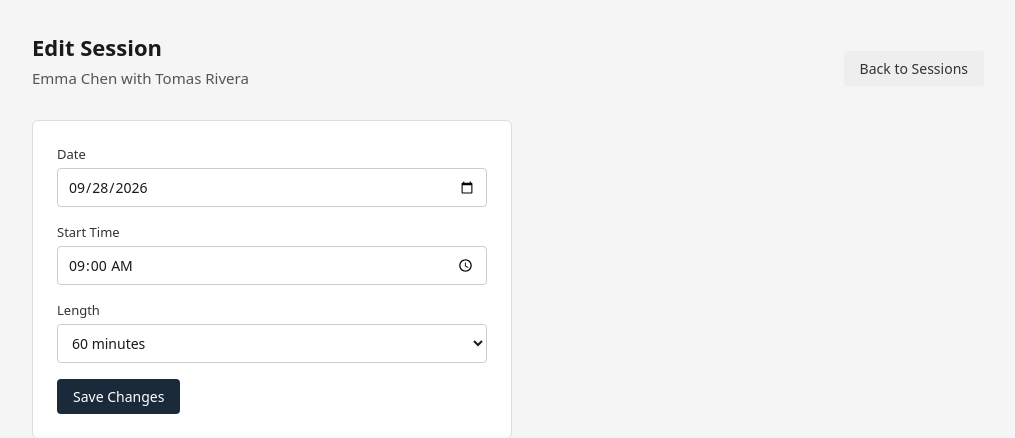
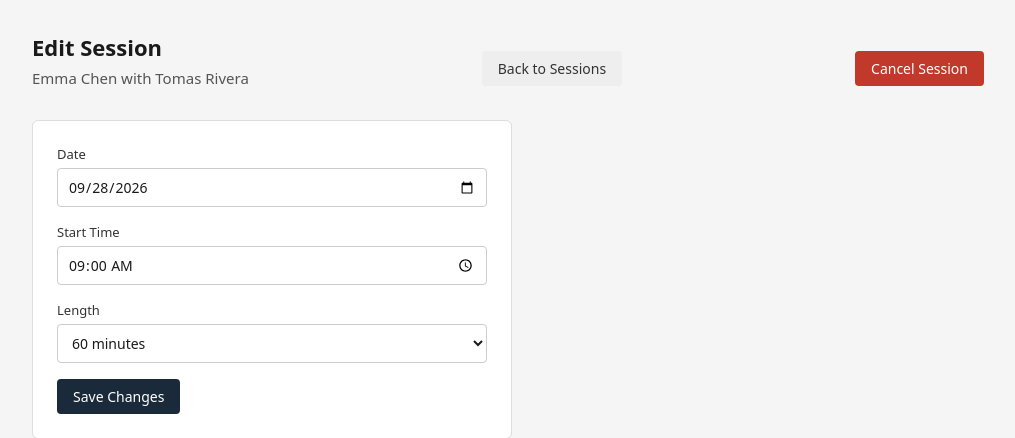
Before and after one commit to Deon37/redgum-tutoring-a3, a Flask app: page /sessions/1/edit in a window 1280 px wide. Shown: the part 52-490 px from the top of the page, without its empty margins (132-1147 px from the left). Run offline with Flask 3, Linux system fonts and the light colour scheme; data comes from the database, SQL or seed files in the repository; parts of the project's set-up code (start-up, migrations or seed data) failed here and were passed over.

Commit message:
feat: cancel session (MSD426OL2-89)

```diff
--- a/app.py
+++ b/app.py
@@ -202,6 +202,16 @@ def session_detail(session_id):
     return render_template('session_detail.html', session=session)
 
 
+@app.route('/sessions/<int:session_id>/cancel', methods=['POST'])
+def cancel_session(session_id):
+    session = database.get_session(session_id)
+    if session is None:
+        abort(404)
+    database.cancel_session(session_id)
+    flash('Session cancelled.', 'success')
+    return redirect(url_for('sessions'))
+
+
 @app.route('/schedule')
 def schedule():
     return render_template('index.html')
--- a/database.py
+++ b/database.py
@@ -163,6 +163,12 @@ def get_session(session_id):
     ).fetchone()
 
 
+def cancel_session(session_id):
+    db = get_db()
+    db.execute('UPDATE sessions SET status = ? WHERE id = ?', ('cancelled', session_id))
+    db.commit()
+
+
 def update_session(session_id, date, start_time, length_mins):
     db = get_db()
     db.execute(
--- a/templates/session_detail.html
+++ b/templates/session_detail.html
@@ -9,6 +9,9 @@
         <p>{{ session['student_name'] }} with {{ session['tutor_name'] }}</p>
     </div>
     <a href="{{ url_for('sessions') }}" class="btn btn-secondary">Back to Sessions</a>
+    <form method="POST" action="{{ url_for('cancel_session', session_id=session['id']) }}" style="display:inline;">
+        <button type="submit" class="btn btn-danger">Cancel Session</button>
+    </form>
 </div>
 
 <form class="form" method="POST" action="{{ url_for('session_detail', session_id=session['id']) }}">
```
